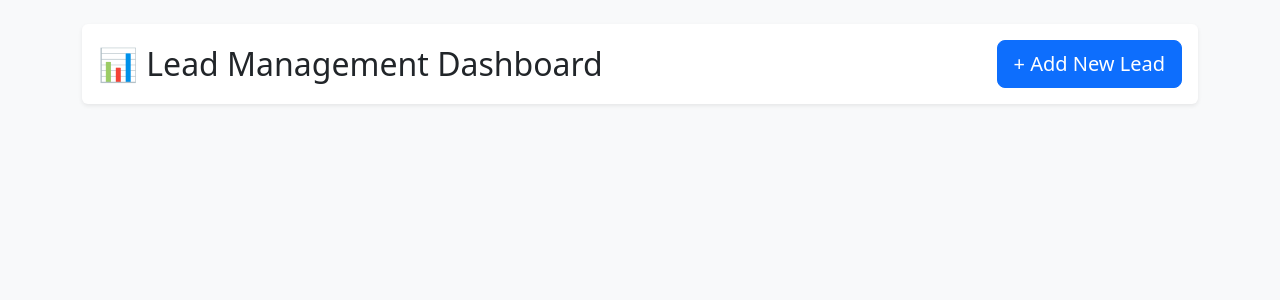
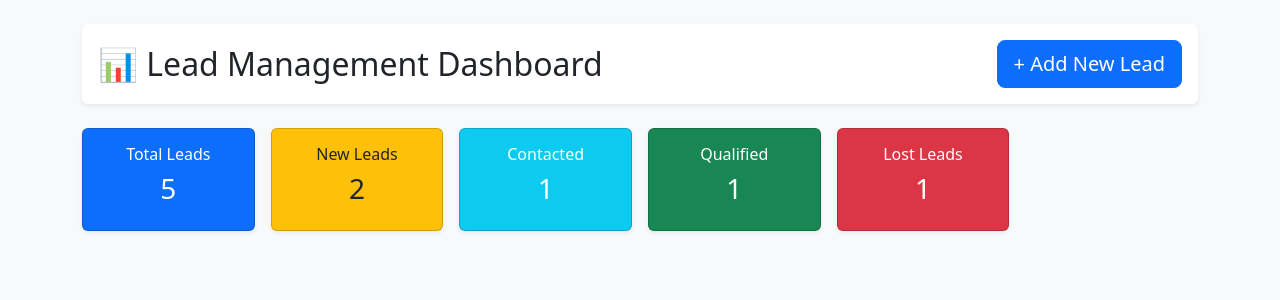
Before and after one commit to Sumitkumar2210/crm_lead_capture_system, a Flask app: page / in a window 1280 px wide. Shown: the top 300 px of the page. Run offline with Flask 3, Linux system fonts and the light colour scheme; data comes from the database, SQL or seed files in the repository.

Commit message:
Step-13:add analytics metrics card

```diff
--- a/templates/index.html
+++ b/templates/index.html
@@ -35,6 +35,39 @@
             {% endfor %}
           {% endif %}
         {% endwith %}
+        <!-- Analytics Dashboard Cards (Power BI Style) -->
+        <div class="row text-center g-3 mb-4">
+            <div class="col-md-2 col-sm-4">
+                <div class="card card-analytics bg-primary text-white shadow-sm p-3 rounded">
+                    <h6>Total Leads</h6>
+                    <h3>{{ metrics.total }}</h3>
+                </div>
+            </div>
+            <div class="col-md-2 col-sm-4">
+                <div class="card card-analytics bg-warning text-dark shadow-sm p-3 rounded">
+                    <h6>New Leads</h6>
+                    <h3>{{ metrics.new }}</h3>
+                </div>
+            </div>
+            <div class="col-md-2 col-sm-4">
+                <div class="card card-analytics bg-info text-white shadow-sm p-3 rounded">
+                    <h6>Contacted</h6>
+                    <h3>{{ metrics.contacted }}</h3>
+                </div>
+            </div>
+            <div class="col-md-2 col-sm-4">
+                <div class="card card-analytics bg-success text-white shadow-sm p-3 rounded">
+                    <h6>Qualified</h6>
+                    <h3>{{ metrics.qualified }}</h3>
+                </div>
+            </div>
+            <div class="col-md-2 col-sm-4">
+                <div class="card card-analytics bg-danger text-white shadow-sm p-3 rounded">
+                    <h6>Lost Leads</h6>
+                    <h3>{{ metrics.lost }}</h3>
+                </div>
+            </div>
+        </div>
         </div>
 
     <script src="https://cdn.jsdelivr.net/npm/bootstrap@5.3.0/dist/js/bootstrap.bundle.min.js"></script>
```
